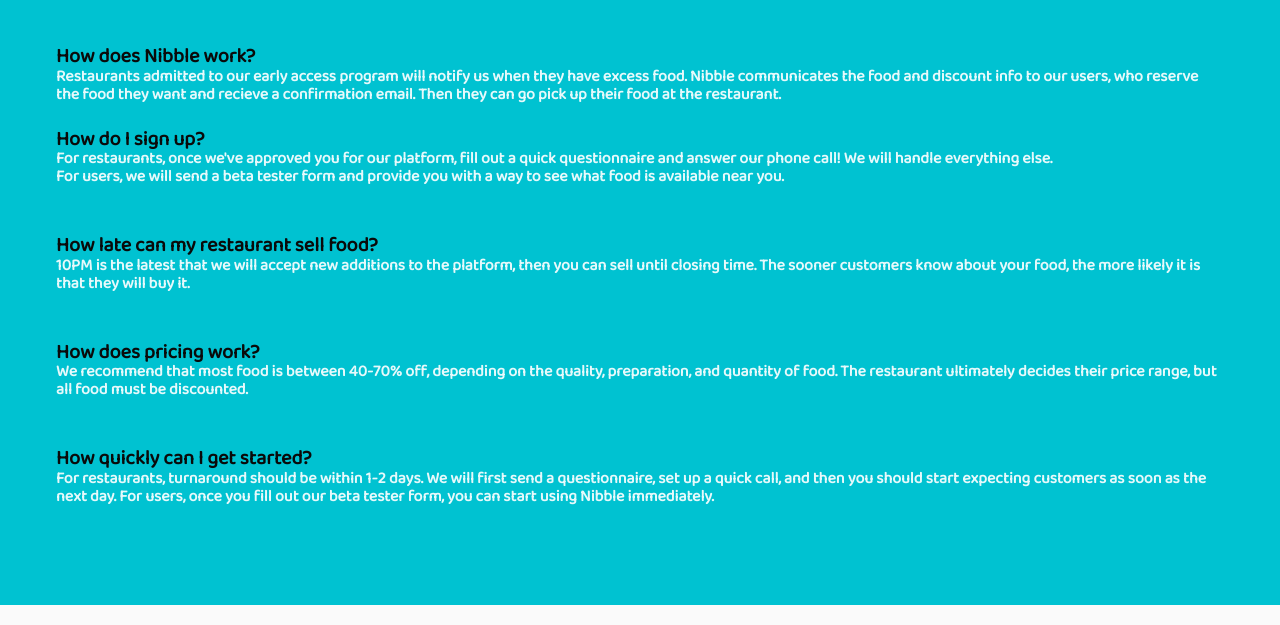
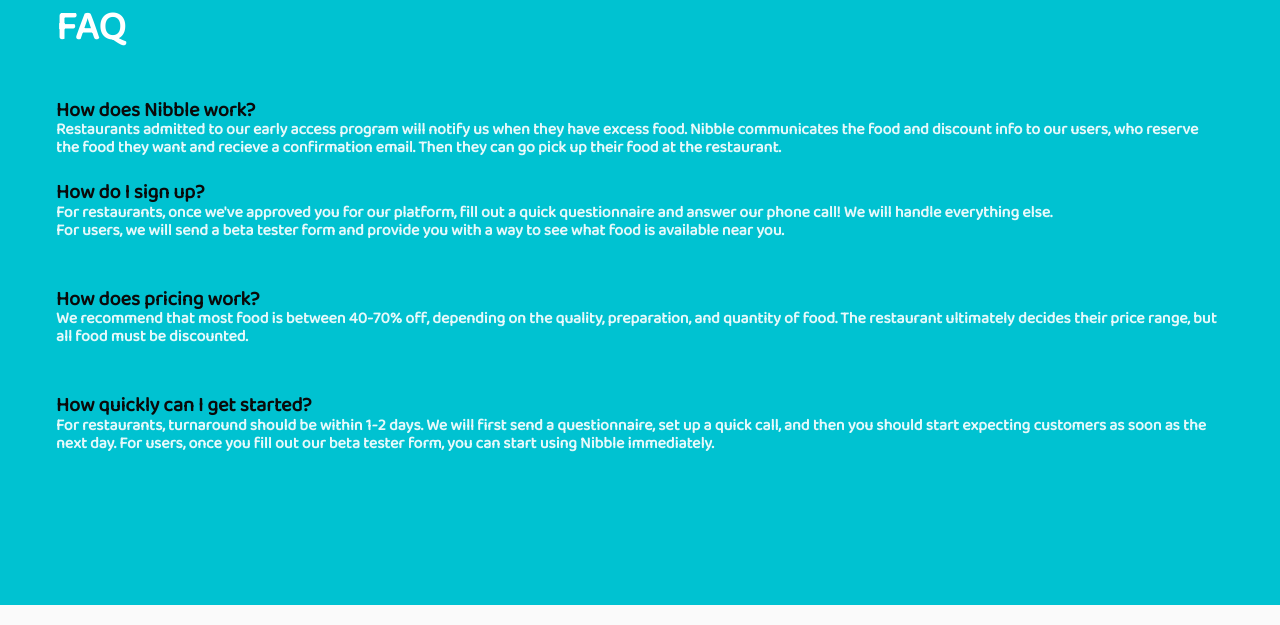
Before and after one commit to nibble-club/marketing-site, a website: page index.html in a window 1280 px wide. Shown: the part 2595-3220 px from the top of the page. Drawn offline with Linux system fonts and the light colour scheme.

Commit message:
update faq

```diff
--- a/index.html
+++ b/index.html
@@ -223,14 +223,14 @@
                               </h2>
                             </div>
                             <div class="content mb-6">
-                              <h2 class="subtitle is-5 mb-0 has-text-black">
+                              <!-- <h2 class="subtitle is-5 mb-0 has-text-black">
                               How late can my restaurant sell food?
                               </h2>
                               <h2 class="subtitle is-6 mt-0">
                               10PM is the latest that we will accept new additions to the platform, then you can sell until closing time. The sooner customers know about your food, the more likely it is that
                               they will buy it.
                               </h2>
-                            </div>
+                            </div> -->
                             <div class="content mb-6">
                               <h2 class="subtitle is-5 mb-0 has-text-black">
                               How does pricing work?
```
